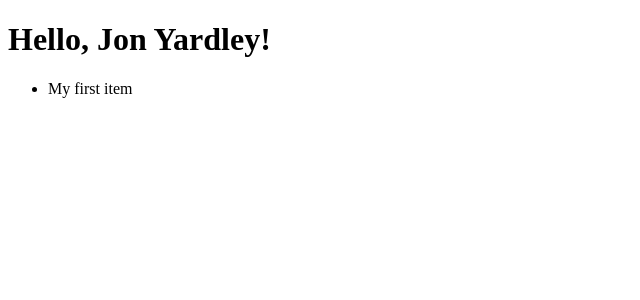
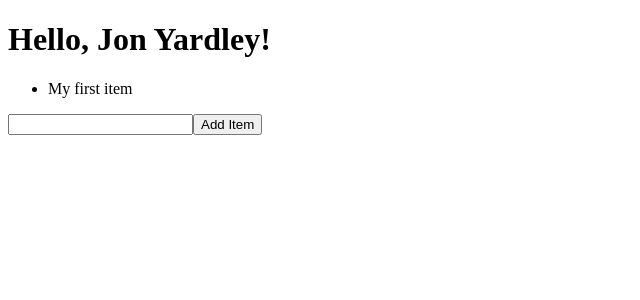
Before and after one commit to redbadger/imperial-react-talk-2018, a React (Create React App) app: page / in a window 1280 px wide. Shown: the top 300 px of the page, without its empty margins (0-640 px from the left). Built offline with nearby package versions, Linux system fonts and the light colour scheme.

Commit message:
Add form elements

```diff
--- a/src/App.js
+++ b/src/App.js
@@ -15,6 +15,8 @@ class App extends Component {
             <li key={`li-${item.id}`}>{item.label}</li>
           ))}
         </ul>
+        <input type="text" />
+        <button>Add Item</button>
       </div>
     );
   }
```
